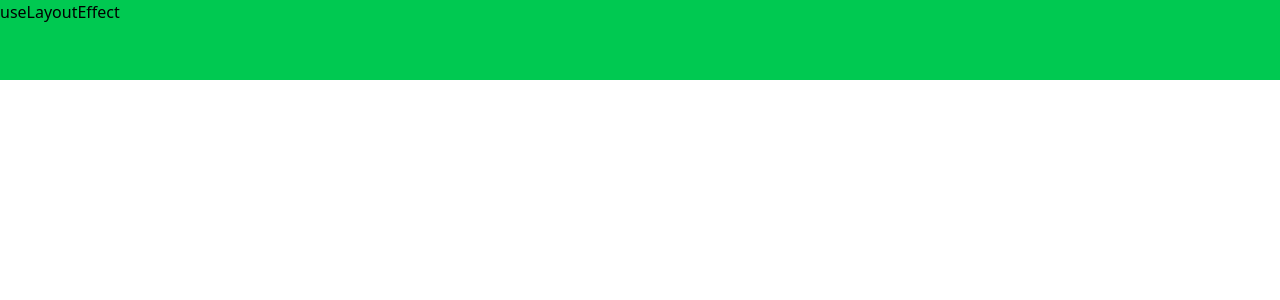
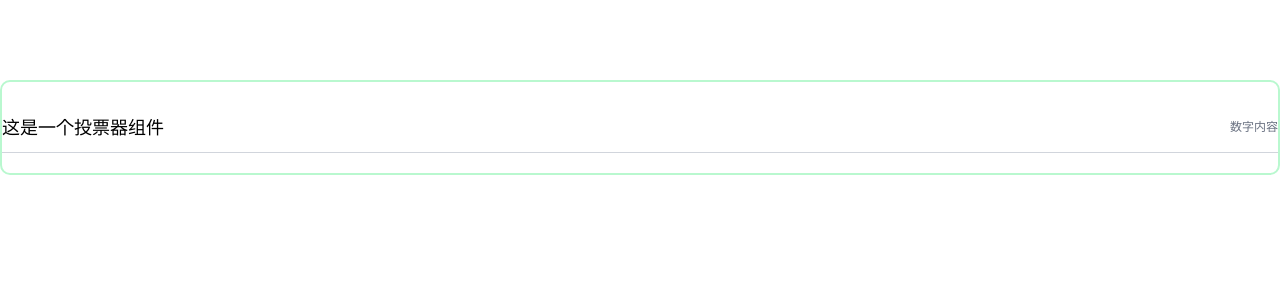
Before and after one commit to coderzmy01/learn-react, a React (Vite) app: page / in a window 1280 px wide. Shown: the top 300 px of the page. Built offline with nearby package versions, Linux system fonts and the light colour scheme.

Commit message:
feat:redux

```diff
--- a/src/App.jsx
+++ b/src/App.jsx
@@ -1,11 +1,11 @@
 // src/App.jsx
-import Demo2 from './views/Demo2';
+import Vote from './views/Vote';
 const App = () => {
   return (
     <div>
       {/* <div>Hello World</div>
       <Button type="primary">Button</Button> */}
-      <Demo2 />
+      <Vote />
     </div>
   );
 };
--- /dev/null
+++ b/src/views/Vote/index.jsx
@@ -0,0 +1,12 @@
+const Vote = () => {
+  return (
+    <div className="container mx-auto my-20 py-[20px] border-2 border-green-200 rounded-[10px]">
+      <div className="flex justify-between items-center border-b border-gray-300">
+        <h2 className="text-[18px] leading-[50px]">这是一个投票器组件</h2>
+        <span className="text-[12px] leading-[50px] text-gray-500">数字内容</span>
+      </div>
+    </div>
+  );
+};
+
+export default Vote;
```
